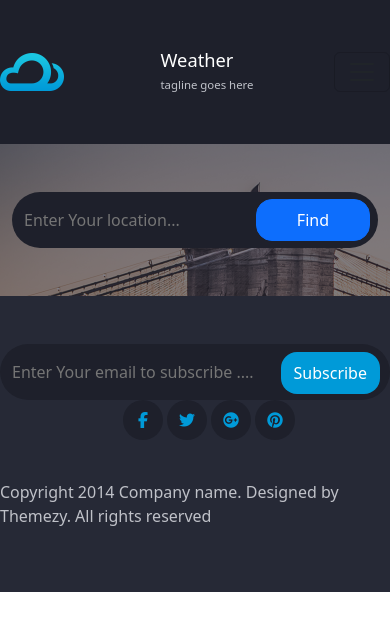
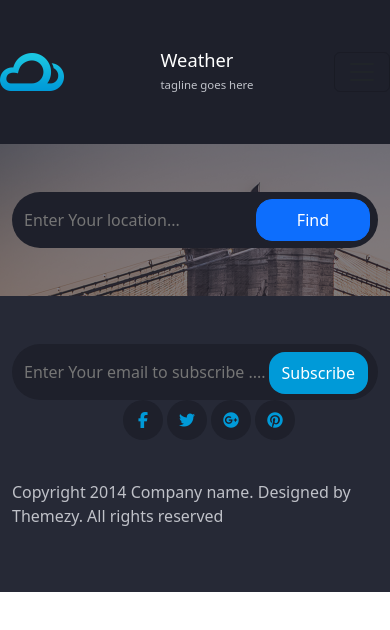
Before and after one commit to Panceeahmed21/Weather, a plain HTML site: page index.html in a window 390 px wide. Drawn offline with Linux system fonts and the light colour scheme.

Commit message:
solve bug in responsive

```diff
--- a/index.html
+++ b/index.html
@@ -85,9 +85,9 @@
     </div>
 
     <div class="footer">
-      <div class="container py-5 px-0">
-        <div class="row">
-          <div class="col-md-8">
+      <div class="container py-5 px-md-0">
+        <div class="row p-0">
+          <div class=" col-md-8">
             <div class="position-relative subscribe_input">
               <input
                 type="text"
```
